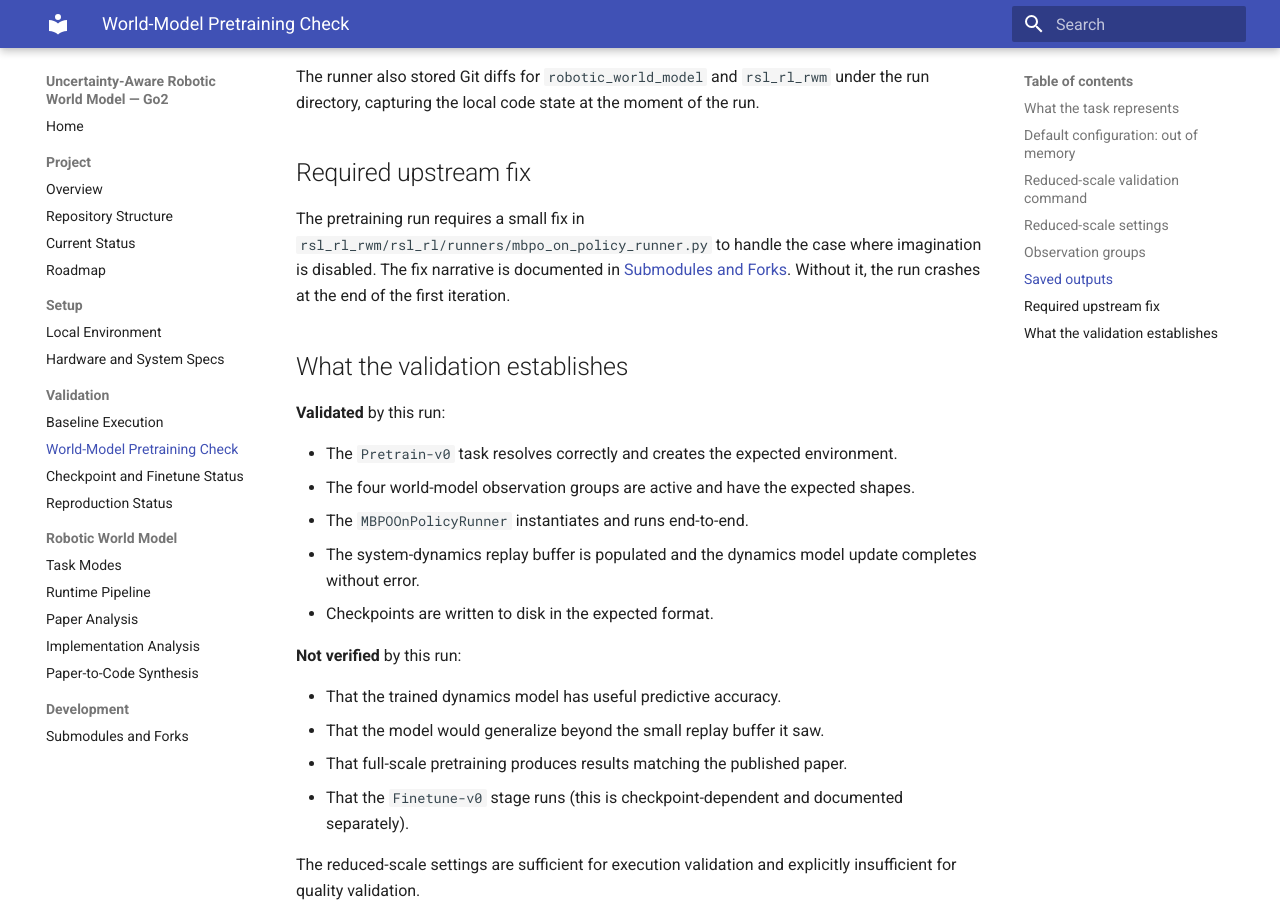
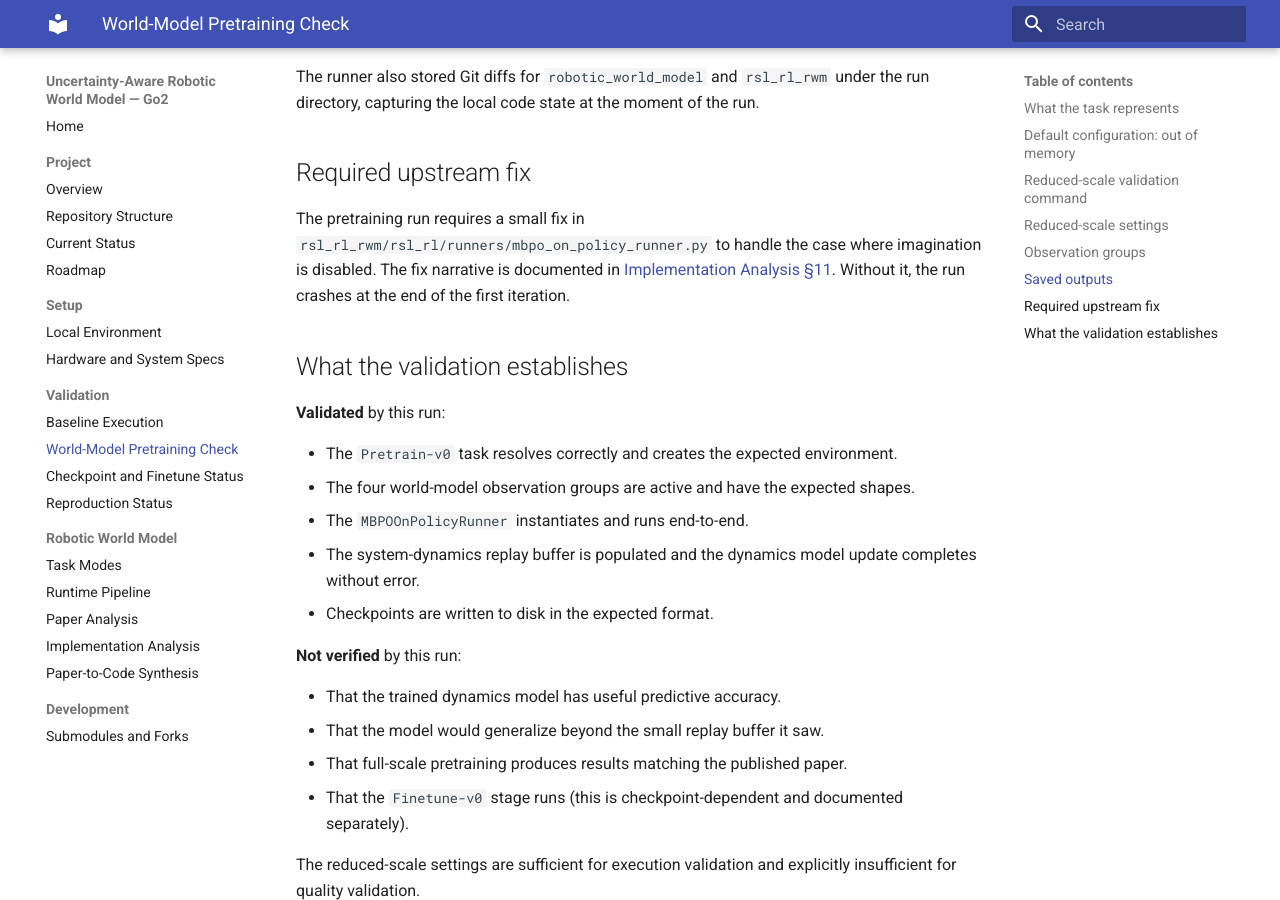
Before and after one commit to Cb-dotcom/Uncertainty-Aware-Robotic-World-Model-Go2, an MkDocs documentation site: the page built from docs/validation/world-model-pretraining-check.md, in a window 1280 px wide and 900 px high, scrolled down 2725 px. Built offline with MkDocs 1.6.1 and Material for MkDocs 9.7.7, drawn with Linux system fonts in a browser that asks for light colours.

Commit message:
fix: another workflow issue

```diff
--- a/docs/validation/world-model-pretraining-check.md
+++ b/docs/validation/world-model-pretraining-check.md
@@ -96,7 +96,7 @@ The runner also stored Git diffs for `robotic_world_model` and `rsl_rl_rwm` unde
 
 ## Required upstream fix
 
-The pretraining run requires a small fix in `rsl_rl_rwm/rsl_rl/runners/mbpo_on_policy_runner.py` to handle the case where imagination is disabled. The fix narrative is documented in [Submodules and Forks](../development/submodules-and-forks.md#pretraining-fix). Without it, the run crashes at the end of the first iteration.
+The pretraining run requires a small fix in `rsl_rl_rwm/rsl_rl/runners/mbpo_on_policy_runner.py` to handle the case where imagination is disabled. The fix narrative is documented in [Implementation Analysis §11](../world-model/implementation-analysis.md#11-the-pretraining-fix). Without it, the run crashes at the end of the first iteration.
 
 ## What the validation establishes
 
```
Also changed, not shown: docs/validation/baseline-execution.md (+1 -1 lines).
